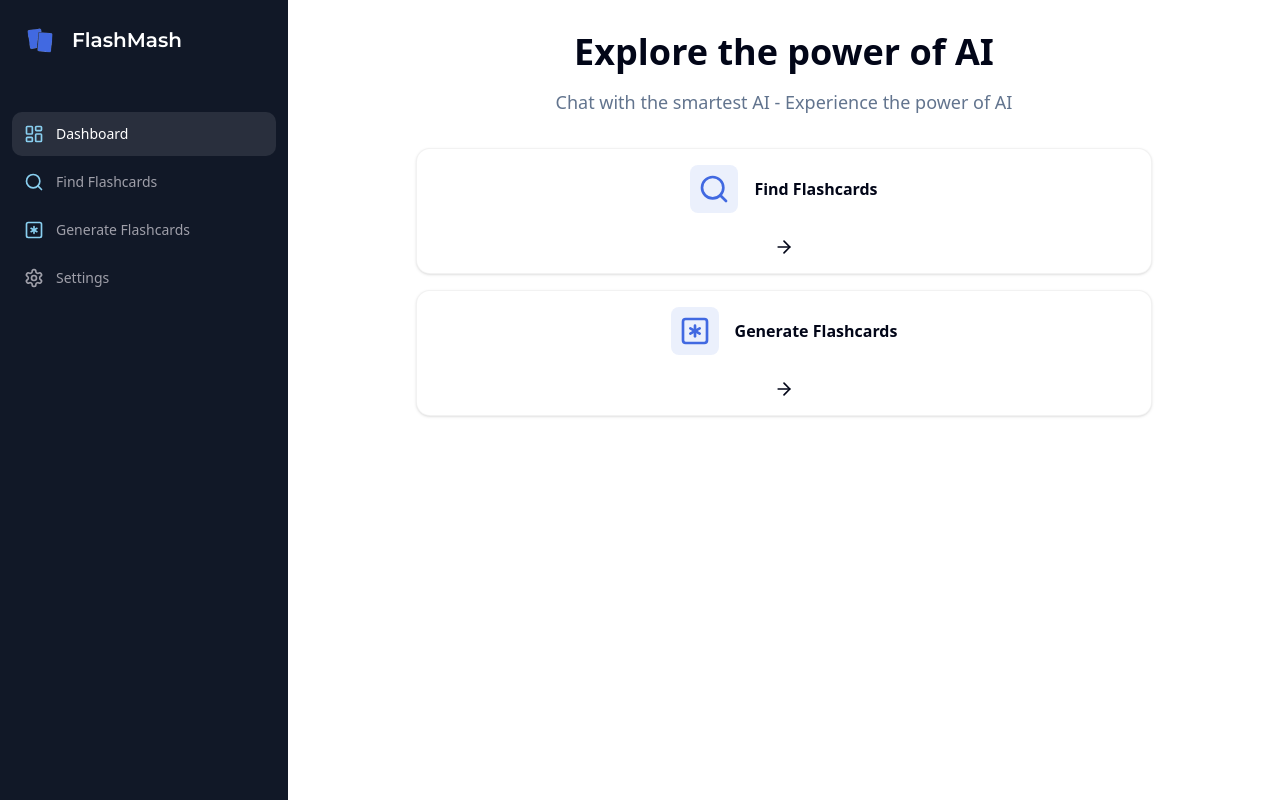
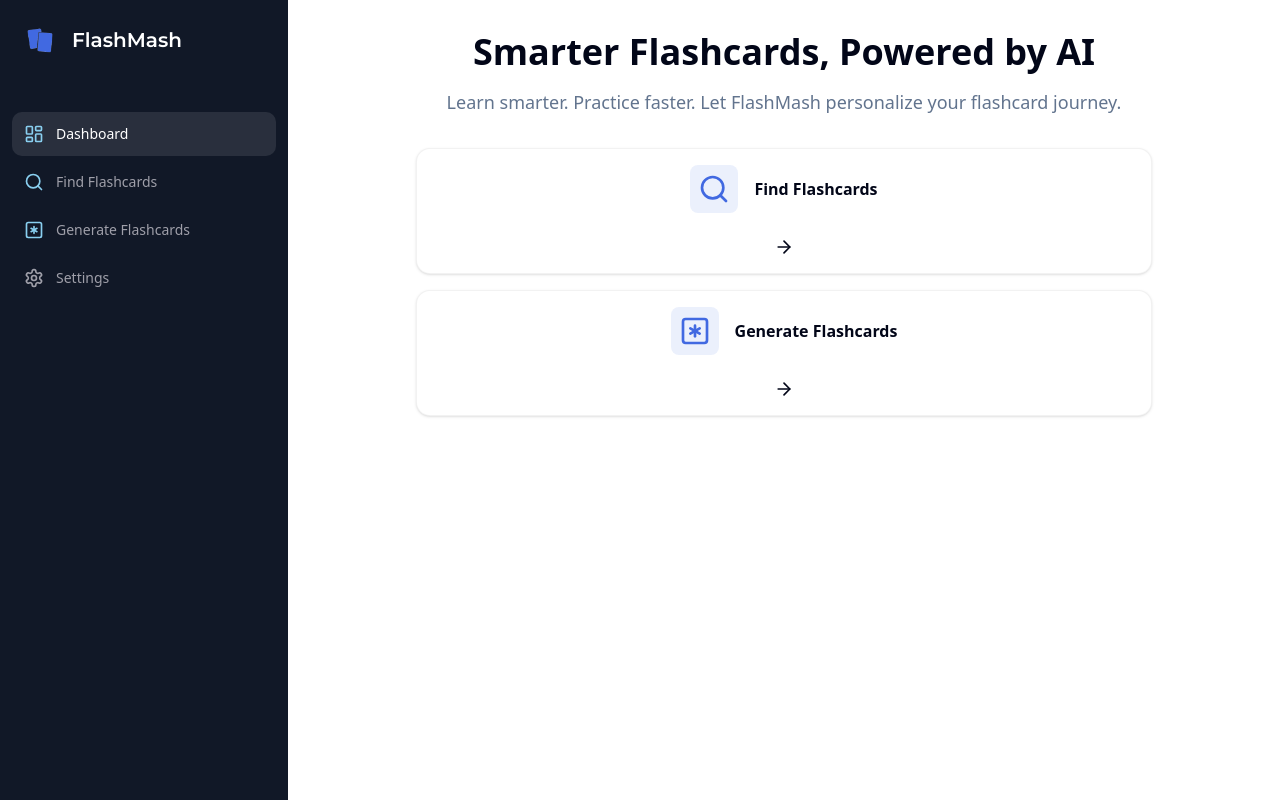
Before and after one commit to maxiattiogbe/FlashMash, a Next.js app: page /dashboard in a window 1280 px wide. Built offline with nearby package versions, Linux system fonts and the light colour scheme.

Commit message:
updated dashboard text

```diff
--- a/app/(dashboard)/(routes)/dashboard/page.tsx
+++ b/app/(dashboard)/(routes)/dashboard/page.tsx
@@ -34,10 +34,10 @@
         <div>
             <div className="mb-8 space-y-4">
                 <h2 className="text-2xl md:text-4xl font-bold text-center">
-                    Explore the power of AI
+                    Smarter Flashcards, Powered by AI
                 </h2>
                 <p className="text-muted-foreground font-light text-sm md:text-lg text-center">
-                    Chat with the smartest AI - Experience the power of AI
+                    Learn smarter. Practice faster. Let FlashMash personalize your flashcard journey.
                 </p>
             </div>
             <div className="px-4 md:px-20 lg:px-32 space-y-4">
```
